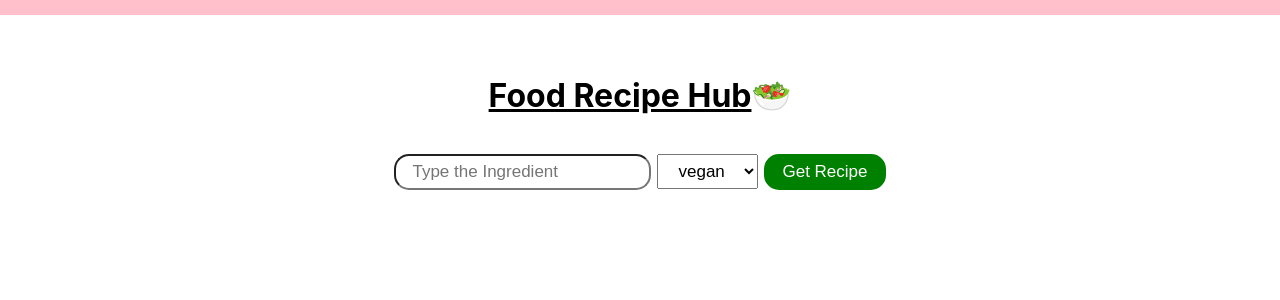
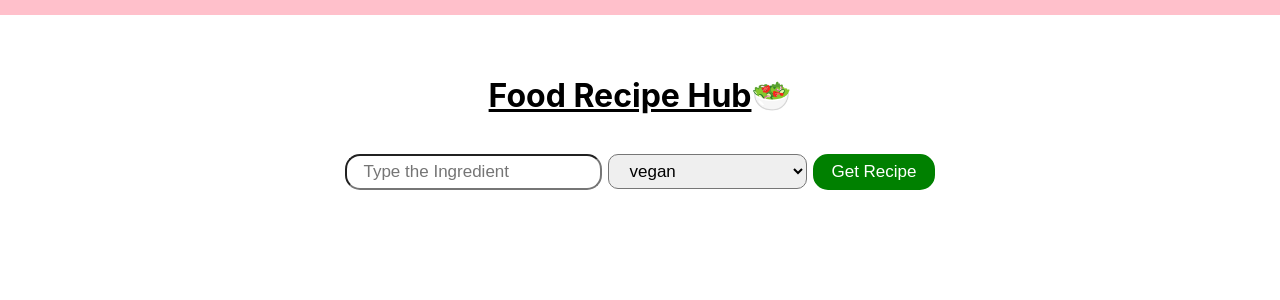
Before and after one commit to shsandadi/recipe, a React (Create React App) app: page / in a window 1280 px wide. Shown: the top 300 px of the page. Built offline with nearby package versions, Linux system fonts and the light colour scheme.

Commit message:
Added css and functionality to construct dynamic API call based on user input

```diff
--- a/src/App.css
+++ b/src/App.css
@@ -20,6 +20,7 @@
   padding: 6px 16px;
   font-size: 17px;
   margin-left: 6px;
+  border-radius: 10px;
 }
 .app__submit {
   padding: 6px 16px;
--- a/src/App.js
+++ b/src/App.js
@@ -1,34 +1,51 @@
 import "./App.css";
 import { useState } from "react";
-import Axios from 'axios';
+import Axios from "axios";
 function App() {
   const YOUR_APP_ID = "96b4eaad";
   const YOUR_APP_KEY = "751073ab0963f762c788a3516e639d1b";
   const [recipes, setRecipes] = useState([]);
-  const url =
-    `https://api.edamam.com/search?q=chicken&app_id=${YOUR_APP_ID}&app_key=${YOUR_APP_KEY}&health=alcohol-free`;
+  const [query, setQuery] = useState("");
+  const [healthLabel, setHealthLabel] = useState("vegan");
+  const url = `https://api.edamam.com/search?q=${query}&app_id=${YOUR_APP_ID}&app_key=${YOUR_APP_KEY}&health=${healthLabel}`;
   const getRecipeInfo = async () => {
-    var result=await Axios.get(url);
+    var result = await Axios.get(url);
     setRecipes(result.data.hits);
     console.log(result.data.hits);
+  };
+  const onHealthSelected = (e) => {
+    setHealthLabel(e.target.value);
+  };
+  const onSubmit = (e) => {
+    e.preventDefault(); // This will prevent page from reloading.
+    getRecipeInfo();
   };
   return (
     <div className="app">
       <h1 onClick={getRecipeInfo}>
         <u>Food Recipe Hub</u>🥗
       </h1>
-      <div className="app__searchForm">
+      <form className="app__searchForm" onSubmit={onSubmit}>
         <input
           type="text"
           placeholder="Type the Ingredient"
           autoComplete="Off"
           className="app__input"
+          value={query}
+          onChange={(e) => {
+            setQuery(e.target.value);
+          }}
         />
-        <select className="app__healthLabels">
+        <select className="app__healthLabels" onChange={onHealthSelected}>
           <option value="vegan">vegan</option>
+          <option value="vegetarian">vegetarian</option>
+          <option value="low-sugar">low sugar</option>
+          <option value="dairy-free">dairy free</option>
+          <option value="immuno-supportive">immuno-supportive</option>
+          <option value="wheat-free">wheat-free</option>
         </select>
         <input type="submit" value="Get Recipe" className="app__submit" />
-      </div>
+      </form>
     </div>
   );
 }
```
